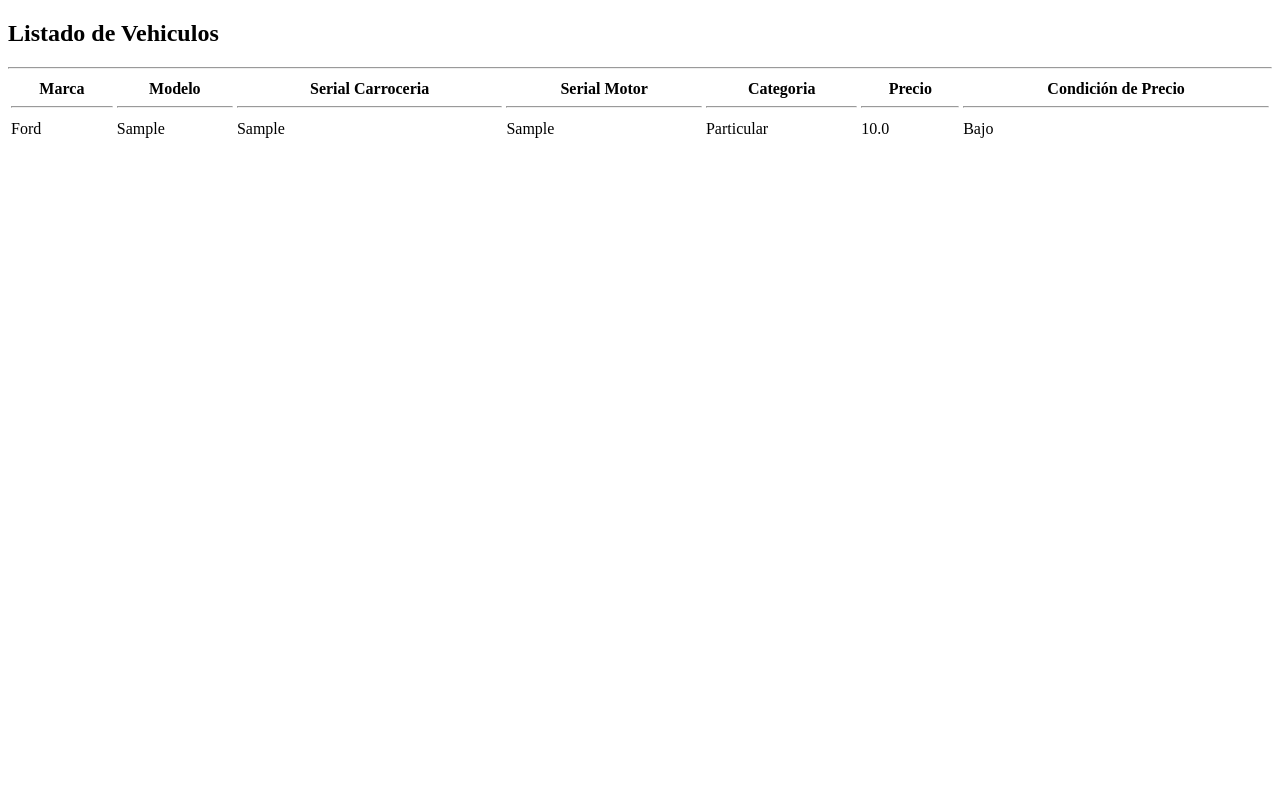
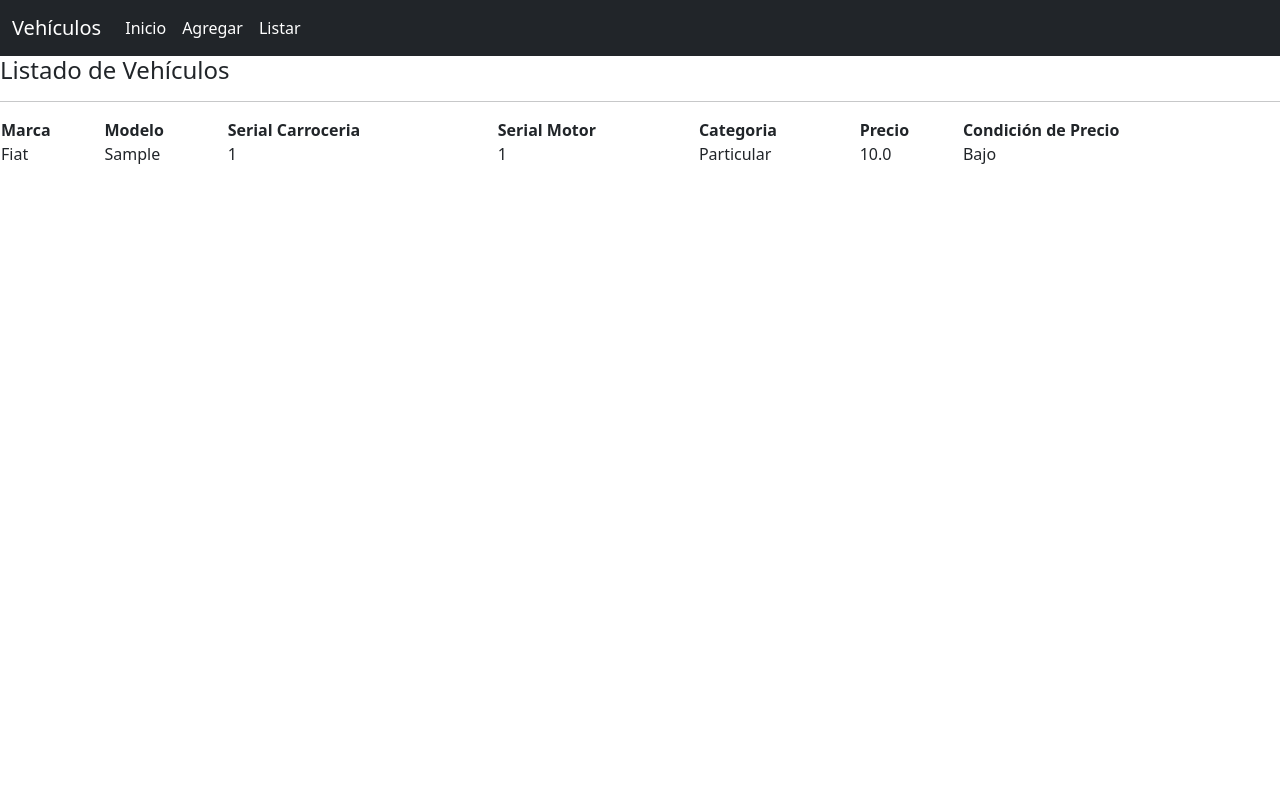
Before and after one commit to oyarso/06-Proyecto_VehiculosFD, a Django app: page /listar/ in a window 1280 px wide. Run offline with Django 5.2, Linux system fonts and the light colour scheme; tables that the repository leaves empty hold one stand-in row (values such as "Sample post"); some libraries are stand-ins or nearby versions.

Commit message:
Bootstrap para el proyecto, navbar y redireccionamiento

```diff
--- a/config/settings.py
+++ b/config/settings.py
@@ -38,8 +38,13 @@
     'django.contrib.messages',
     'django.contrib.staticfiles',
     'vehiculo.apps.VehiculoConfig',
+    'bootstrap5',
+    'crispy_forms',
+    'crispy_bootstrap4',
 ]
 
+CRISPY_ALLOWED_TEMPLATE_PACKS = "bootstrap4"
+CRISPY_TEMPLATE_PACK = "bootstrap4"
 MIDDLEWARE = [
     'django.middleware.security.SecurityMiddleware',
     'django.contrib.sessions.middleware.SessionMiddleware',
--- /dev/null
+++ b/templates/base.html
@@ -0,0 +1,23 @@
+
+<!DOCTYPE html>
+<html lang="es">
+<head>
+    <meta charset="UTF-8">
+    <meta http-equiv="X-UA-Compatible" content="IE=edge">
+    <meta name="viewport" content="width=device-width, initial-scale=1.0">
+    {% load bootstrap5 %}
+
+    {% bootstrap_css %}
+
+    {% bootstrap_javascript %}
+
+    {% bootstrap_messages %}
+    <title>Final Drilling Modulo 6</title>
+</head>
+<body>
+    {% block content %}
+
+    {% endblock content %}
+
+</body>
+</html>
--- /dev/null
+++ b/templates/layout.html
@@ -0,0 +1,15 @@
+{% block body %}
+<body class="hold-transition layout-top-nav">
+<div class="wrapper">
+<!-- Header -->
+{% include 'menu.html' %}
+{% block content %}
+{% endblock %}
+
+</div>
+<!-- Block javascript -->
+{% block javascript %}
+
+{% endblock javascript %}
+</body>
+{% endblock body%}
--- /dev/null
+++ b/templates/menu.html
@@ -0,0 +1,29 @@
+{% extends 'base.html' %}
+{% load bootstrap5 %}
+
+{% block content %}
+
+<nav class="navbar navbar-expand-lg navbar-dark bg-dark">
+    <div class="container-fluid">
+        <a class="navbar-brand light" href="/">Vehículos</a>
+        <button class="navbar-toggler" type="button" data-bs-toggle="collapse" data-bs-target="#navbarSupportedContent" aria controls="navbarSupportedContent" aria-expanded="false" aria-label="Toggle
+    navigation">
+        <span class="navbar-toggler-icon"></span>
+        </button>
+        <div class="collapse navbar-collapse" id="navbarSupportedContent">
+        <ul class="navbar-nav me-auto mb-2 mb-lg-0">
+            <li class="nav-item">
+            <a class="nav-link active" aria-current="page" href="/">Inicio</a>
+        </li>
+
+        <li class="nav-item">
+            <a class="nav-link active" aria-current="page" href="/add">Agregar</a>
+        </li>
+
+        <li class="nav-item">
+            <a class="nav-link active" aria-current="page" href="/listar">Listar</a>
+</li>
+        </ul>
+    </div>
+    </nav>
+    {% endblock %}
--- a/vehiculo/models.py
+++ b/vehiculo/models.py
@@ -1,5 +1,5 @@
 from django.db import models
-
+from django.core.validators import MaxValueValidator
 class BoardsModel(models.Model):
     FIAT = 'Fiat'
     CHEVROLET = 'Chevrolet'
@@ -11,9 +11,9 @@
     CARGA = 'Carga'
 
     ChoicesMarca=(
-        (FORD,'Ford'),
         (FIAT,'Fiat'),
         (CHEVROLET,'Chevrolet'),
+        (FORD,'Ford'),
         (TOYOTA,'Toyota'),
     )
     ChoicesCategoria=(
@@ -21,10 +21,10 @@
         (TRANSPORTE,'Transporte'),
         (CARGA,'Carga'),
     )
-    marca  = models.CharField(max_length = 20, choices=ChoicesMarca, default="FORD")
+    marca  = models.CharField(max_length = 20, choices=ChoicesMarca, default="FIAT")
     modelo = models.CharField(max_length = 100)
-    serialCarroceria = models.CharField(max_length = 50)
-    serialMotor = models.CharField(max_length = 50)
+    serialCarroceria = models.IntegerField(validators = [MaxValueValidator(50)])
+    serialMotor = models.IntegerField(validators = [MaxValueValidator(50)])
     categoria = models.CharField(max_length = 20, choices=ChoicesCategoria, default="PARTICULAR")
     precio = models.FloatField()
     creado = models.DateTimeField(auto_now_add=True)
--- a/vehiculo/templates/mostrar.html
+++ b/vehiculo/templates/mostrar.html
@@ -1,3 +1,5 @@
+{% extends 'layout.html' %}
+{% load bootstrap5 %}
 {% block content %}
 
 <!DOCTYPE html>
@@ -9,19 +11,19 @@
     <title>Libros</title>
 </head>
 <body>
-    <h2>Listado de Vehiculos</h2>
-    <table style="width:100%  ">
+
+    <h4>Listado de Vehículos</h4>
+
+    <table style="width:100%">
         <tr>
-        <th>Marca<hr></th>
-        <th>Modelo<hr></th>
-        <th>Serial Carroceria<hr></th>
-        <th>Serial Motor<hr></th>
-        <th>Categoria<hr></th>
-        <th>Precio<hr></th>
-        <th>Condición de Precio<hr></th>
-
+        <th>Marca</th>
+        <th>Modelo</th>
+        <th>Serial Carroceria</th>
+        <th>Serial Motor</th>
+        <th>Categoria</th>
+        <th>Precio</th>
+        <th>Condición de Precio</th><hr>
         </tr>
-          <hr>
         {% for vehiculi in vehiculos %}
         <tr>
         <td>{{ vehiculi.marca }} </td>
@@ -30,16 +32,22 @@
         <td>{{ vehiculi.serialMotor }}</td>
         <td>{{ vehiculi.categoria }}</td>
         <td>{{ vehiculi.precio }}</td>
-        {% if vehiculi.precio > 0 and vehiculi.precio < 10000 %}
-        <td>Bajo</td>
-        {% elif vehiculi.precio > 10000 and vehiculi.precio < 30000 %}
-        <td>Medio</td>
-        {% elif vehiculi.precio > 30000  %}
-        <td>Alto</td>
-        {% endif %}
-        </tr>{% endfor %}
-        </table>
+        <td>
 
+    {% if vehiculi.precio > 0 and vehiculi.precio < 10000 %}
+        Bajo
+    {% elif vehiculi.precio > 10000 and vehiculi.precio < 30000 %}
+        Medio
+    {% elif vehiculi.precio > 30000 %}
+        Alto
+    {% endif %}
+        </td>
+
+
+
+        </tr>
+        {% endfor %}
+    </table>
 </body>
 </html>
 
--- a/vehiculo/urls.py
+++ b/vehiculo/urls.py
@@ -1,4 +1,3 @@
-from django.urls import path
 from django.urls import path
 from .views import IndexPageView, menuView, boardsform_view, mostrar
 
```
Also changed, not shown: templates/index.html (+2 -5 lines), vehiculo/templates/datosform.html (+3 -5 lines), vehiculo/templates/widget_home.html (deleted, +0 -7 lines), vehiculo/templates/widgetform.html (+8 -0 lines), vehiculo/views.py (+0 -40 lines).
